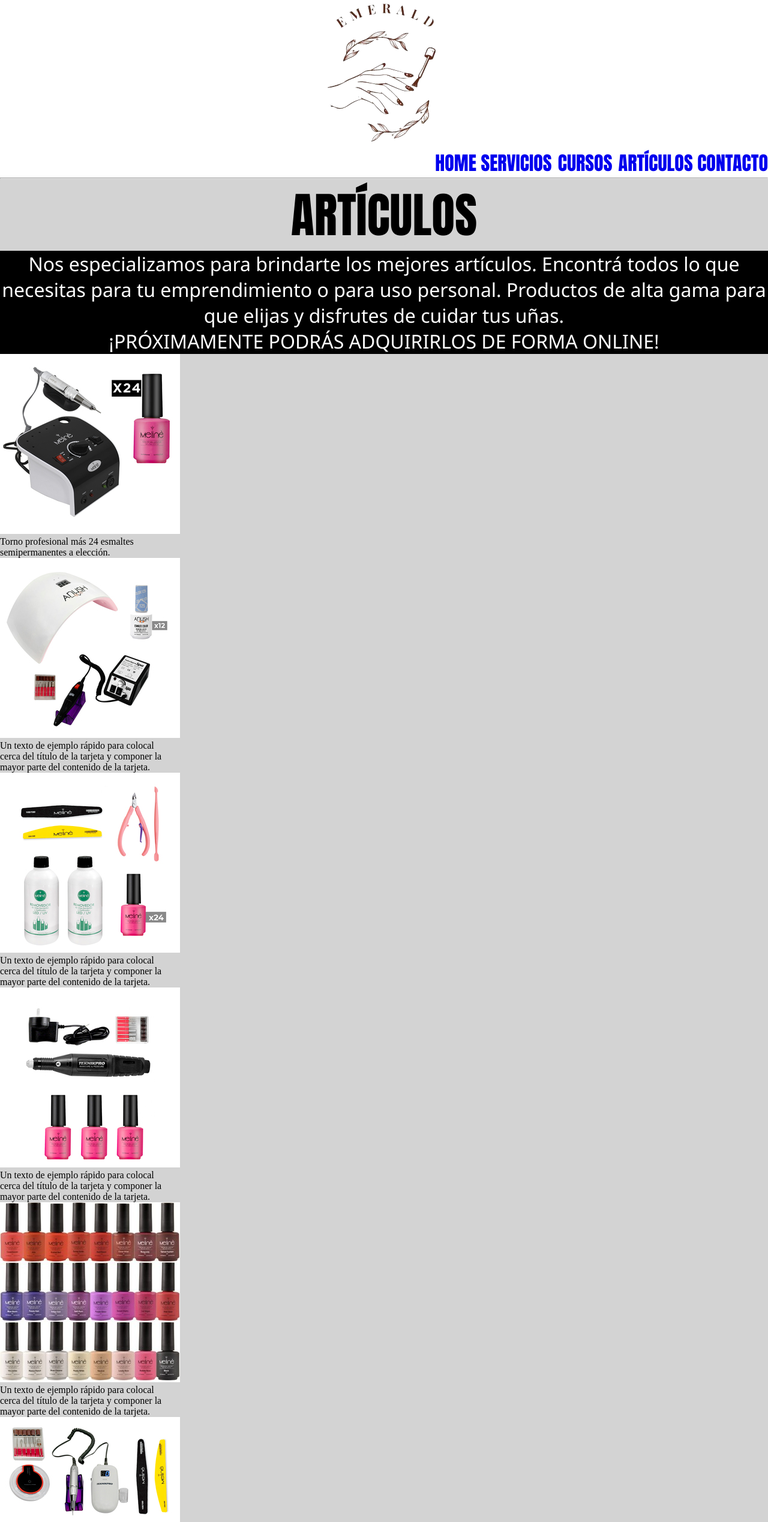
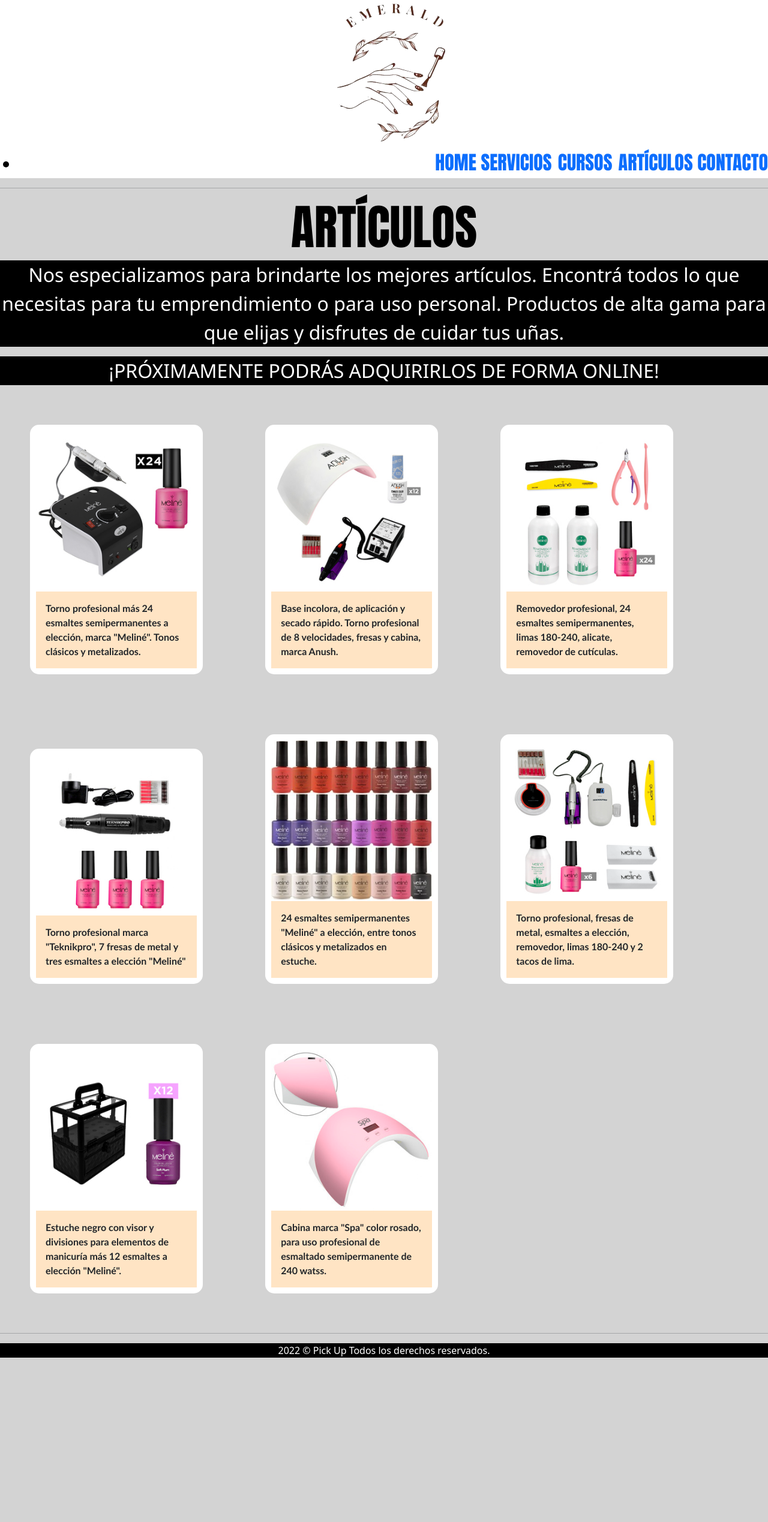
Before and after one commit to YazminYarbandi/proyecto_emerald, a website: page vistas/articulos.html in a window 1280 px wide. Shown: the top 2537 px of the page at 60% size. After the commit the page ends 2263 px from the top, so only its background shows below. Drawn offline with nearby package versions, Linux system fonts and the light colour scheme.

Commit message:
version 3 preentrega

```diff
--- a/estilos/estilos.css
+++ b/estilos/estilos.css
@@ -44,7 +44,7 @@
 
 .carrusel {
     width: 80%;
-    padding: 10%;
+    padding: -30%;
 }
 
 .img__index: {
@@ -66,29 +66,21 @@
     font-style: italic;
     font-size: xx-large;
     margin-left: 50px;
+    padding: 20px;
 }
 
 /*SECCIÓN SERVICIOS*/
 
 .container {
-    width: 15%;
+    width: 30%;
     margin: 1.25rem;
     padding: auto;
-    border-radius: 10px;
-    overflow: hidden;
-    box-shadow: 0rem 0.06rem 0.63rem rgba(0, 0, 0, 0.2);
-    cursor: default;
-    transition: all 400ms ease;
+    border-radius: 30px;
     display: inline-block;
     justify-content: center;
 
 }
 
-.card:hover {
-    box-shadow: 16rem 1.250rem 1.25rem rgba(0, 0, 0, 0.4);
-    transform: translate(-3%);
-    display: inline-block;
-}
 
 
 .secciones__sitio {
@@ -210,6 +202,22 @@
     grid-area: footer;
 }
 
+.card {
+    display: inline-block;
+    padding: 10px;
+    margin: 50px;
+    border-radius: 15px;
+    border: 10rem;
+}
+
+.card-body{
+    background-color: bisque;
+}
+.card-text{
+    font-weight: bold;
+    font-family:'Trebuchet MS', 'Lucida Sans Unicode', 'Lucida Grande', 'Lucida Sans', Arial, sans-serif;
+}
+
 /*SECCIÓN CURSOS*/
 .cursos__img {
     border-radius: 30px;
@@ -225,9 +233,3 @@
 h3 {
     font-size: xx-large;
 }
-
-.card:hover{
-    display:grid;
-    grid-template-areas:
-    "card-1 card-2";
-}
--- /dev/null
+++ b/style/style.scss
@@ -0,0 +1,237 @@
+@import "generales";
+@import "generales";
+
+
+* {
+    margin: 0;
+    padding: 0;
+    box-sizing: border-box;
+}
+
+body {
+    background: lightgray;
+}
+
+header {
+    height: 100%;
+    width: 100%;
+    margin: 0%;
+    text-align: center;
+    background-color: white;
+}
+
+nav ul li {
+    text-align: right;
+    font-size: xx-large;
+    color: black;
+    font-family: 'Lucida Sans', 'Lucida Sans Regular', 'Lucida Grande', 'Lucida Sans Unicode', Geneva, Verdana, sans-serif;
+
+}
+
+
+.clearfix {
+    clear: both;
+}
+
+.img-logo {
+    text-overflow: ellipsis;
+    display: flex;
+    justify-content: center;
+    margin: auto;
+
+}
+
+/* .img__portada {
+    display: flex;
+    justify-content: space-around;
+}*/
+
+.carrusel {
+    width: 80%;
+    padding: 10%;
+}
+
+.img__index: {
+    margin: 40px 10px;
+    border-radius: 10px;
+    border-style: solid;
+    box-shadow: 2px 4px 15px;
+}
+
+.titulo {
+    font-size: 5rem;
+    color: black;
+    font-family: Impact, Haettenschweiler, 'Arial Narrow Bold', sans-serif;
+    text-align: center;
+    text-shadow: 2px;
+}
+
+.newsletter {
+    font-style: italic;
+    font-size: xx-large;
+    margin-left: 50px;
+}
+
+/*SECCIÓN SERVICIOS*/
+
+.container {
+    width: 15%;
+    margin: 1.25rem;
+    padding: auto;
+    border-radius: 10px;
+    overflow: hidden;
+    box-shadow: 0rem 0.06rem 0.63rem rgba(0, 0, 0, 0.2);
+    cursor: default;
+    transition: all 400ms ease;
+    display: inline-block;
+    justify-content: center;
+
+}
+
+.card:hover {
+    box-shadow: 16rem 1.250rem 1.25rem rgba(0, 0, 0, 0.4);
+    transform: translate(-3%);
+    display: inline-block;
+}
+
+
+.secciones__sitio {
+    text-decoration: none;
+    font-family: Impact, Haettenschweiler, 'Arial Narrow Bold', sans-serif
+}
+
+.text {
+    font-size: xx-large;
+    text-align: center;
+    font-family: Impact, Haettenschweiler, 'Arial Narrow Bold', sans-serif
+}
+
+
+/*SECCION FORMULARIO - CONTACTO */
+
+
+
+
+.bg-form {
+    border-radius: 40px;
+    margin-left: 3%;
+    font-size: x-large;
+    font-weight: bold;
+    display: flex;
+    justify-content: start;
+    align-items: center;
+    font-family: inherit;
+}
+
+
+
+#gridFormu {
+    width: 100%;
+
+}
+
+
+#formu {
+    grid-area: formu;
+
+
+}
+
+#map {
+    grid-area: map;
+    border-radius: 100px;
+}
+
+
+
+h3 {
+    grid-area: h3;
+
+}
+
+@media(min-width:480x) {
+    #gridFormu {
+        display: grid;
+        grid-template-areas:
+            "h3 h3"
+            "formu "
+            "map";
+        grid-template-rows: auto;
+        grid-template-columns: 50% 50%;
+        gap: 1px;
+    }
+}
+
+@media(min-width:768px) {
+    #gridFormu {
+        display: grid;
+        grid-template-areas:
+            "h3 h3"
+            "formu map";
+        grid-template-rows: auto;
+        grid-template-columns: 50% 50%;
+        gap: 1px;
+    }
+
+}
+@media(min-width:1024px) {
+    #gridFormu {
+        display: grid;
+        grid-template-areas:
+            "h3 h3"
+            "formu map";
+        grid-template-rows: auto;
+        grid-template-columns: 50% 50%;
+        gap: 1px;
+    }
+
+}
+
+
+/*SECCIÓN ARTÍCULO*/
+
+.img-articulo {
+    margin: 40px 10px;
+    border-radius: 10px;
+    border-style: solid;
+    box-shadow: 2px 4px 15px;
+}
+
+.text__page {
+    font-size: xx-large;
+    display: flexbox;
+    font-family: 'Segoe UI', Tahoma, Geneva, Verdana, sans-serif;
+    text-align: center;
+    background-color: black;
+    color: white;
+
+}
+
+footer {
+    text-align: center;
+    background-color: black;
+    color: white;
+    grid-area: footer;
+}
+
+/*SECCIÓN CURSOS*/
+.cursos__img {
+    border-radius: 30px;
+    border: 10px solid;
+    margin: 30px;
+}
+
+.cursos__text {
+    text-align: center;
+    background-color: azure;
+}
+
+h3 {
+    font-size: xx-large;
+}
+
+.card:hover{
+    display:grid;
+    grid-template-areas:
+    "card-1 card-2";
+}
--- a/vistas/articulos.html
+++ b/vistas/articulos.html
@@ -5,9 +5,10 @@
     <meta charset="UTF-8">
     <meta http-equiv="X-UA-Compatible" content="IE=edge">
     <meta name="viewport" content="width=, initial-scale=1.0">
+    <link href="https://cdn.jsdelivr.net/npm/bootstrap@5.1.3/dist/css/bootstrap.min.css" rel="stylesheet" integrity="sha384-1BmE4kWBq78iYhFldvKuhfTAU6auU8tT94WrHftjDbrCEXSU1oBoqyl2QvZ6jIW3" crossorigin="anonymous">
     <link rel="stylesheet" href="../estilos/estilos.css">
     <script src="https://use.fontawesome.com/62f2ce7b55.js"></script>
-    <title>Combos</title>
+    <title>Artículos</title>
     <link rel="shorcut icon" href="../img/logo.png">
 </head>
 
@@ -48,67 +49,66 @@
     </div> -->
 
 
-    <div class="card-1" style="width: 18rem;">
+    <div class="card" style="width: 18rem;">
         <img src="../img/articulo-1.jpg" class="card-img-top" alt="articulo1">
         <div class="card-body">
-          <p class="card-text"> Torno profesional más 24 esmaltes semipermanentes a elección.</p>
+          <p class="card-text"> Torno profesional más 24 esmaltes semipermanentes a elección, marca "Meliné". Tonos clásicos y metalizados.</p>
         </div>
       </div>
 
-      <div class="card-2" style="width: 18rem;">
+      <div class="card" style="width: 18rem;">
         <img src="../img/articulo-2.jpg" class="card-img-top" alt="articulo2">
         <div class="card-body">
-          <p class="card-text">Un texto de ejemplo rápido para colocal cerca del título de la tarjeta y componer la mayor parte del contenido de la tarjeta.</p>
+          <p class="card-text"> Base incolora, de aplicación  y secado rápido. Torno profesional de 8 velocidades, fresas y cabina, marca Anush.</p>
         </div>
       </div>
 
       <div class="card" style="width: 18rem;">
         <img src="../img/articulo-3.jpg" class="card-img-top" alt="articulo3">
         <div class="card-body">
-          <p class="card-text">Un texto de ejemplo rápido para colocal cerca del título de la tarjeta y componer la mayor parte del contenido de la tarjeta.</p>
+          <p class="card-text"> Removedor profesional, 24 esmaltes semipermanentes, limas 180-240, alicate, removedor de cutículas.</p>
         </div>
       </div>
 
       <div class="card" style="width: 18rem;">
         <img src="../img/articulo-4.jpg" class="card-img-top" alt="articulo4">
         <div class="card-body">
-          <p class="card-text">Un texto de ejemplo rápido para colocal cerca del título de la tarjeta y componer la mayor parte del contenido de la tarjeta.</p>
+          <p class="card-text">Torno profesional marca "Teknikpro", 7 fresas de metal y tres esmaltes a elección "Meliné"</p>
         </div>
       </div>
 
       <div class="card" style="width: 18rem;">
         <img src="../img/articulo-5.jpg" class="card-img-top" alt="articulo5">
         <div class="card-body">
-          <p class="card-text">Un texto de ejemplo rápido para colocal cerca del título de la tarjeta y componer la mayor parte del contenido de la tarjeta.</p>
+          <p class="card-text">24 esmaltes semipermanentes "Meliné" a elección, entre tonos clásicos y metalizados en estuche.</p>
         </div>
       </div>
 
       <div class="card" style="width: 18rem;">
         <img src="../img/articulo-6.jpg" class="card-img-top" alt="articulo6">
         <div class="card-body">
-          <p class="card-text">Un texto de ejemplo rápido para colocal cerca del título de la tarjeta y componer la mayor parte del contenido de la tarjeta.</p>
+          <p class="card-text">Torno profesional, fresas de metal, esmaltes a elección, removedor, limas 180-240 y 2 tacos de lima. </p>
         </div>
       </div>
 
       <div class="card" style="width: 18rem;">
         <img src="../img/articulo-7.jpg" class="card-img-top" alt="articulo7">
         <div class="card-body">
-          <p class="card-text">Un texto de ejemplo rápido para colocal cerca del título de la tarjeta y componer la mayor parte del contenido de la tarjeta.</p>
+          <p class="card-text">Estuche negro con visor y divisiones para elementos de manicuría más 12 esmaltes a elección "Meliné".</p>
         </div>
       </div>
 
       <div class="card" style="width: 18rem;">
         <img src="../img/articulo-8.jpg" class="card-img-top" alt="articulo8">
         <div class="card-body">
-          <p class="card-text">Un texto de ejemplo rápido para colocal cerca del título de la tarjeta y componer la mayor parte del contenido de la tarjeta.</p>
+          <p class="card-text">Cabina marca "Spa" color rosado, para uso profesional de esmaltado semipermanente de 240 watss.</p>
         </div>
       </div>
-
 
 </body>
 <hr>
 <footer>
     2022 © Pick Up Todos los derechos reservados.
 </footer>
-
+<script src="https://cdn.jsdelivr.net/npm/bootstrap@5.1.3/dist/js/bootstrap.bundle.min.js" integrity="sha384-ka7Sk0Gln4gmtz2MlQnikT1wXgYsOg+OMhuP+IlRH9sENBO0LRn5q+8nbTov4+1p" crossorigin="anonymous"></script>
 </html>
```
Also changed, not shown: package.json (added, +27 -0 lines), vistas/contacto.html (+1 -0 lines), vistas/servicios.html (+3 -3 lines), estilos/generales.css (added), estilos/index.css (added), estilos/style.css (added), scss/index.scss (added), style/generales.scss (added), 4 other files.
